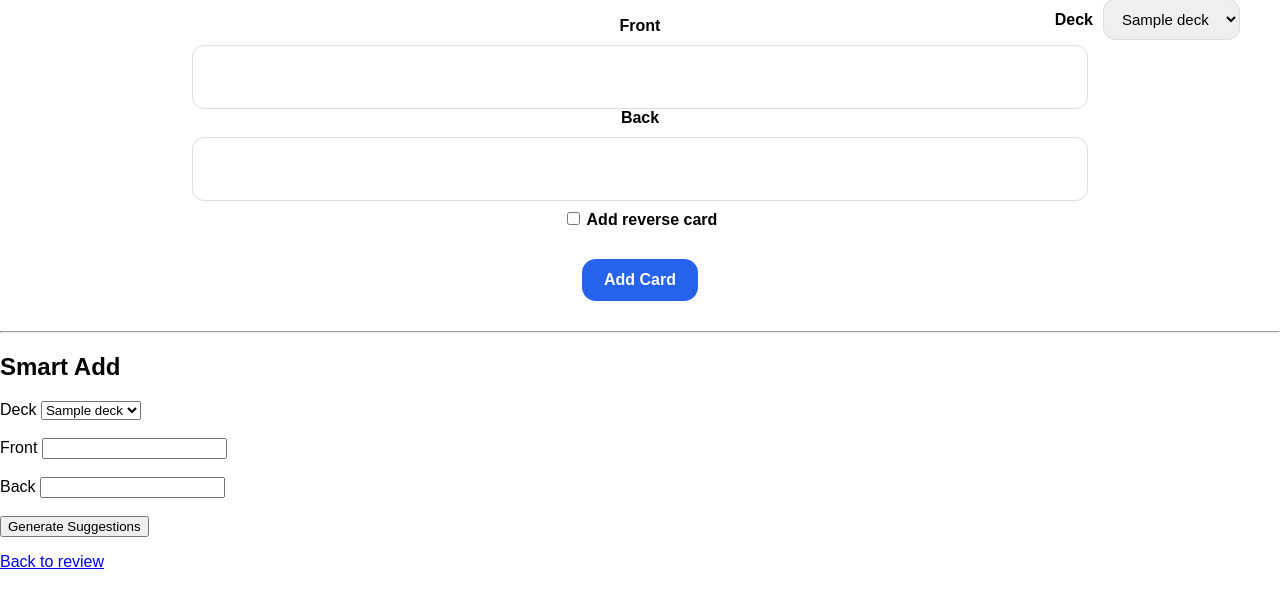
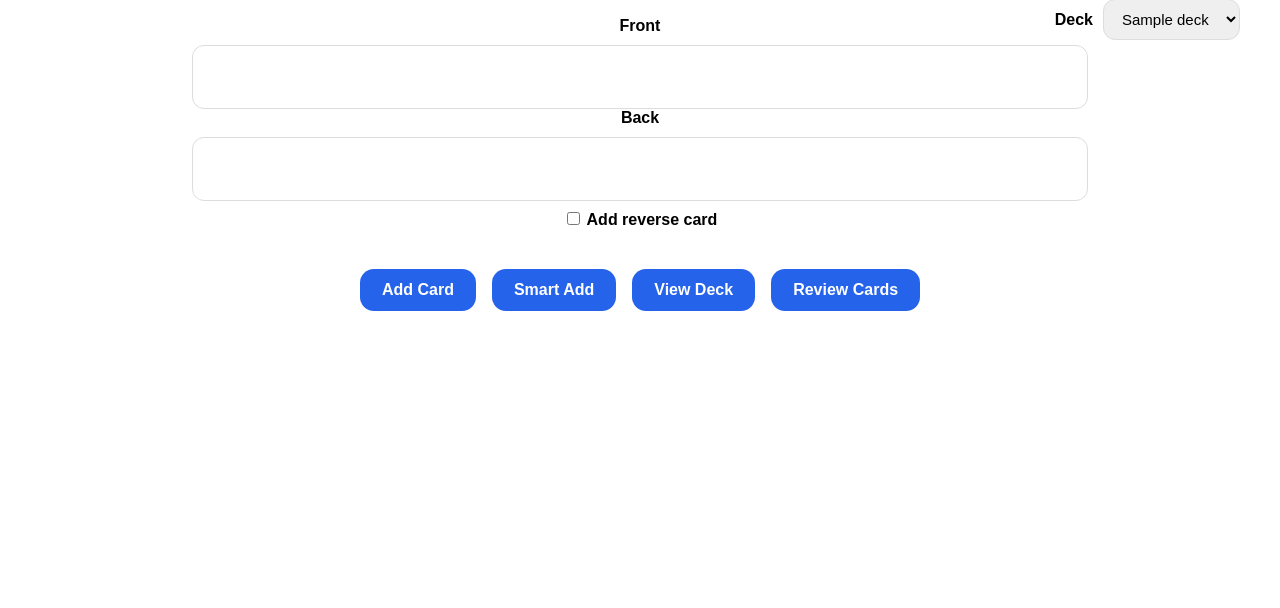
Before and after one commit to lewisbryan302-cloud/LanguageApp, a FastAPI app: page /add-card in a window 1280 px wide. Shown: the part 86-694 px from the top of the page. Run offline with FastAPI, Linux system fonts and the light colour scheme; a database or web service that is not in the repository returns one stand-in record (values such as "Sample title").

Commit message:
view and review buttons in add card

```diff
--- a/templates/add_card.html
+++ b/templates/add_card.html
@@ -107,6 +107,7 @@
             align-items: center;
 
             margin: 0 auto -20px auto;
+
         }
 
         .add-label {
@@ -118,7 +119,7 @@
 
         .add-card-button {
             display: block;
-            margin: 30px auto;
+            margin: 10px 0px auto;
             padding: 12px 22px;
             font-size: 16px;
             border-radius: 14px;
@@ -126,7 +127,9 @@
             background: #2563eb;
             color: white;
             font-weight: bold;
-            transition: background 0.15s ease;}
+            transition: background 0.15s ease;
+            cursor: pointer;
+            text-decoration: none;}
 
             .reverse-label {
                 display: block;
@@ -166,6 +169,30 @@
                 border: 1px solid #ddd;
 
                 font-size: 15px;
+            }
+
+            .button-row {
+                display: flex;
+                justify-content: center;
+                gap: 16px;
+                margin-top: 30px;
+            }
+
+            .smart-add-button {
+                display: block;
+                padding: 12px 22px;
+                font-size: 16px;
+                border-radius: 14px;
+                border: none;
+                background: #7c3aed;
+                color: white;
+                font-weight: bold;
+                cursor: pointer;
+                transition: background 0.15s ease;
+            }
+
+            .smart-add-button:hover {
+                background: #6d28d9;
             }
     </style>
 </head>
@@ -243,72 +270,42 @@
             Add reverse card
         </label>
 
-        <button type="submit" class="add-card-button">
+        <div class="button-row">
+
+            <button
+                type="submit"
+                class="add-card-button"
+                formaction="/add-card"
+            >
                 Add Card
             </button>
-    </form>
 
-    <hr>
-
-    <h2>Smart Add</h2>
-
-    <form method="post" action="/smart-add-card/preview">
-
-        <label for="deck_id">
-            Deck
-        </label>
-
-        <select name="deck_id" required>
-
-            {% for deck in decks %}
-
-                <option
-                    value="{{ deck[0] }}"
-                    {% if deck[0] == selected_deck_id %}
-                        selected
-                    {% endif %}
+            <button
+                type="submit"
+                class="add-card-button"
+                formaction="/smart-add-card/preview"
             >
-                    {{ deck[1] }}
-                </option>
-
-            {% endfor %}
-
-        </select>
-
-        <br><br>
-
-        <label for="front">
-            Front
-        </label>
-
-        <input
-            type="text"
-            name="front"
-            required
-        >
-
-        <br><br>
-
-        <label for="back">
-            Back
-        </label>
-
-        <input
-            type="text"
-            name="back"
-            required
-        >
-
-        <br><br>
-
-
-        <button type="submit">
-            Generate Suggestions
+                Smart Add
             </button>
 
+            <a
+                href="#"
+                class="add-card-button"
+                onclick="goToSelectedDeck(event)"
+            >
+                View Deck
+            </a>
+
+            <a
+                href="#"
+                class="add-card-button"
+                onclick="goToSelectedReview(event)"
+            >
+                Review Cards
+            </a>
+
+        </div>
     </form>
-
-    <p><a href="/">Back to review</a></p>
 
     <script>
         const form = document.getElementById("add-card-form");
@@ -326,6 +323,27 @@
                 textarea.style.height = textarea.scrollHeight + "px";
             });
         });
+
+        function goToSelectedDeck(event) {
+            event.preventDefault();
+
+            const deckId = document.querySelector(
+                "select[name='deck_id']"
+            ).value;
+
+            window.location.href = "/deck/" + deckId + "/cards";
+        }
+
+        function goToSelectedReview(event) {
+            event.preventDefault();
+
+            const deckId = document.querySelector(
+                "select[name='deck_id']"
+            ).value;
+
+            window.location.href =
+                "/review/" + deckId;
+        }
     </script>
 </body>
 </html>
```
Lines whose indentation alone changed are shown as unchanged.
